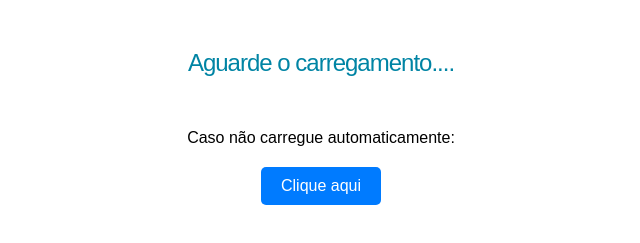
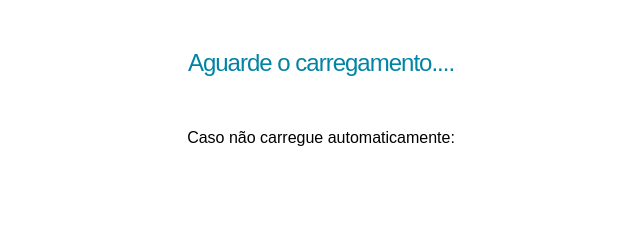
Before and after one commit to edsontucurui/webviewmobile, a plain HTML site: page index.html in a window 1280 px wide. Shown: the part 405-648 px from the top of the page, without its empty margins (319-959 px from the left). Drawn offline with Linux system fonts and the light colour scheme; no server answers.

Commit message:
exibir o caso não carregue por time

```diff
--- a/index.html
+++ b/index.html
@@ -17,7 +17,7 @@
     <div class="container">
         <p class="custom-style">Aguarde o carregamento....</p><br><br>
         <p>Caso não carregue automaticamente:</p>
-        <button onclick="realizarRequest(event)">Clique aqui</button>
+        <button id="retryButton" onclick="realizarRequest(event)" style="display:none;">Clique aqui</button>
 
 		<!-- <a id="openLinkButtonConexa" >Clique aqui</a> -->
 
```
